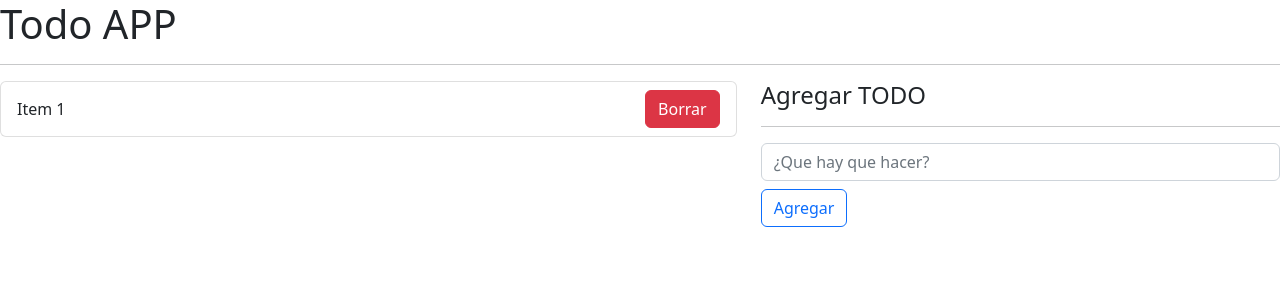
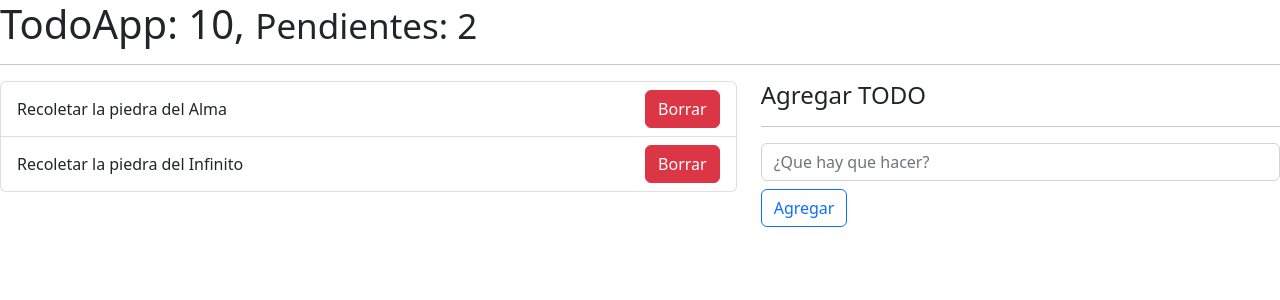
Before and after one commit to MigueMaisares/Curso-React-Fernando-Herrera, a React (Vite) app in the folder 05-hook-app/: page / in a window 1280 px wide. Shown: the top 300 px of the page. Built offline with nearby package versions, Linux system fonts and the light colour scheme.

Commit message:
3er push Reducer

```diff
--- /dev/null
+++ b/05-hook-app/src/08-useReducer/TodoAdd.jsx
@@ -0,0 +1,34 @@
+import { useState } from "react";
+
+export const TodoAdd = ({ onNewTodo }) => {
+  const [input, setInput] = useState("");
+
+  const onChangeInput = ({ target }) => {
+    setInput(target.value);
+  };
+
+  const onSubmit = (e) => {
+    e.preventDefault();
+
+    onNewTodo({
+      id: new Date().getTime(),
+      descripcion: input,
+      done: false,
+    });
+  };
+
+  return (
+    <form onSubmit={onSubmit}>
+      <input
+        type="text"
+        placeholder="¿Que hay que hacer?"
+        className="form-control"
+        onChange={onChangeInput}
+        value={input}
+      />
+      <button className="btn btn-outline-primary mt-2" type="submit">
+        Agregar
+      </button>
+    </form>
+  );
+};
--- a/05-hook-app/src/08-useReducer/TodoApp.jsx
+++ b/05-hook-app/src/08-useReducer/TodoApp.jsx
@@ -1,4 +1,6 @@
 import { useReducer } from "react";
+import { TodoAdd } from "./TodoAdd";
+import { TodoList } from "./TodoList";
 import { todoReducer } from "./TodoReducer";
 
 const initialState = [
@@ -9,41 +11,33 @@ const initialState = [
   },
   {
     id: new Date().getTime() * 2,
-    descripcion: "Recoletar la piedra del Alma",
+    descripcion: "Recoletar la piedra del Infinito",
     done: false,
   },
 ];
 
 export const TodoApp = () => {
+  const handleNewTodo = (todo) => {
+    console.log({ todo });
+  };
+
   //    despachador de estados
   const [todos, dispatch] = useReducer(todoReducer, initialState);
   return (
     <>
-      <h1>Todo APP</h1>
+      <h1>
+        TodoApp: 10, <small>Pendientes: 2</small>
+      </h1>
       <hr />
 
       <div className="row">
         <div className="col-7">
-          <ul className="list-group">
-            <li className="list-group-item d-flex justify-content-between">
-              <span className="align-self-center">Item 1</span>
-              <button className="btn btn-danger">Borrar</button>
-            </li>
-          </ul>
+          <TodoList todos={todos} />
         </div>
         <div className="col-5">
           <h4>Agregar TODO</h4>
           <hr />
-          <form>
-            <input
-              type="text"
-              placeholder="¿Que hay que hacer?"
-              className="form-control"
-            />
-            <button className="btn btn-outline-primary mt-2" type="submit">
-              Agregar
-            </button>
-          </form>
+          <TodoAdd onNewTodo={handleNewTodo} />
         </div>
       </div>
     </>
--- /dev/null
+++ b/05-hook-app/src/08-useReducer/TodoItem.jsx
@@ -0,0 +1,8 @@
+export const TodoItem = ({ todo }) => {
+  return (
+    <li className="list-group-item d-flex justify-content-between">
+      <span className="align-self-center">{todo.descripcion}</span>
+      <button className="btn btn-danger">Borrar</button>
+    </li>
+  );
+};
--- /dev/null
+++ b/05-hook-app/src/08-useReducer/TodoList.jsx
@@ -0,0 +1,11 @@
+import { TodoItem } from "./TodoItem";
+
+export const TodoList = ({ todos = [] }) => {
+  return (
+    <ul className="list-group">
+      {todos.map((todo) => (
+        <TodoItem key={todo.id} todo={todo} />
+      ))}
+    </ul>
+  );
+};
--- a/05-hook-app/src/08-useReducer/todoReducer.js
+++ b/05-hook-app/src/08-useReducer/todoReducer.js
@@ -1,7 +1,9 @@
 export const todoReducer = (initiState, action) => {
   switch (action.type) {
-    case "ABC":
-      throw new Error("El action.type = 'ABC' no esta implementado");
+    case "[TODO] Add todo":
+      throw new Error(
+        "El action.type = '[TODO] Add todo' no esta implementado"
+      );
 
     default:
       return initialState;
```
